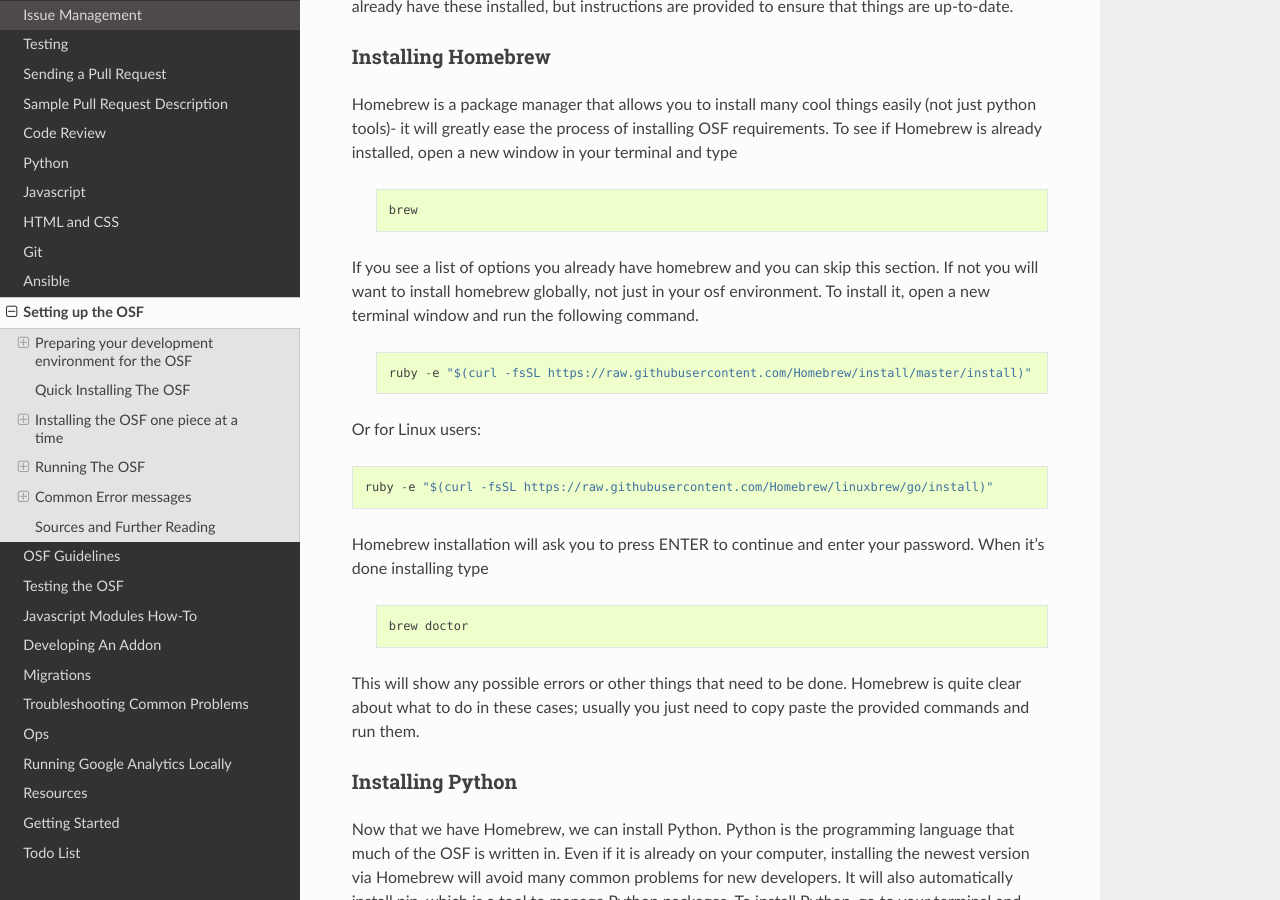
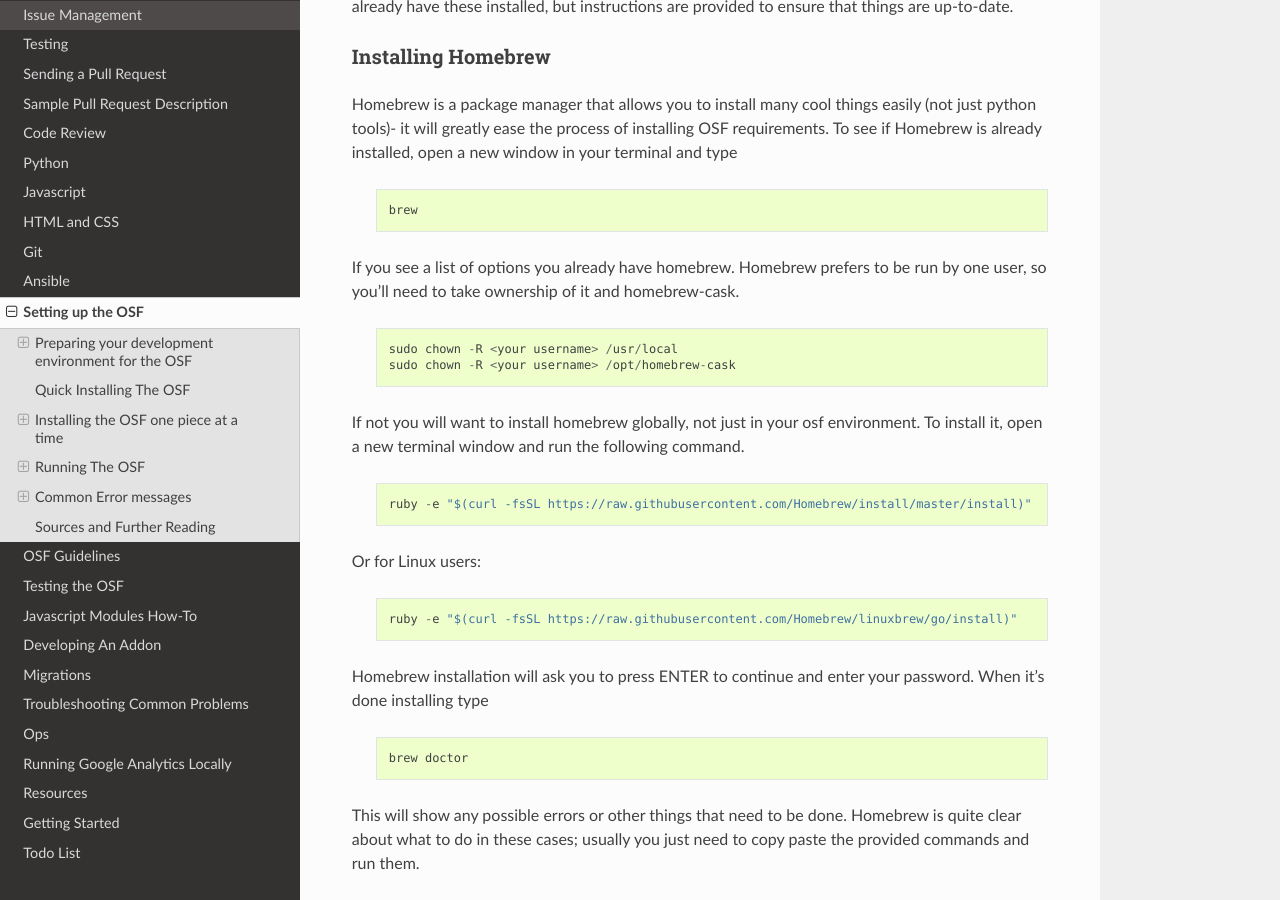
Before and after one commit to CenterForOpenScience/COSDev, a Sphinx documentation site: the page built from docs/osf/setup.rst, in a window 1280 px wide and 900 px high, scrolled down 461 px. Built offline with Sphinx 7.4.7 and the Read the Docs theme 2.0.0, drawn with Linux system fonts in a browser that asks for light colours.

Commit message:
Take ownership of homebrew by force, new user!
Most of COS's second-hand laptops have homebrew already installed by
another admin user.  When new users try to run the Setting up the OSF
instructions, they often get permission errors from the brew steps.
These instructions explain on how to take over control of homebrew and
homebrew-cask.  While uninstalling and reinstalling homebrew could work,
this is simpiler and less likely to leave behind other permission
conflicts.

```diff
--- a/docs/osf/setup.rst
+++ b/docs/osf/setup.rst
@@ -24,13 +24,22 @@
 
         brew
 
-If you see a list of options you already have homebrew and you can skip this section. If not you will want to install homebrew globally, not just in your osf environment. To install it, open a new terminal window and run the following command.
+If you see a list of options you already have homebrew.  Homebrew prefers to be run by one user, so you'll need to take ownership of it and homebrew-cask.
+
+    ::
+
+        sudo chown -R <your username> /usr/local
+        sudo chown -R <your username> /opt/homebrew-cask
+
+If not you will want to install homebrew globally, not just in your osf environment. To install it, open a new terminal window and run the following command.
 
     ::
 
         ruby -e "$(curl -fsSL https://raw.githubusercontent.com/Homebrew/install/master/install)"
 
-Or for Linux users::
+Or for Linux users:
+
+    ::
 
         ruby -e "$(curl -fsSL https://raw.githubusercontent.com/Homebrew/linuxbrew/go/install)"
 
```
